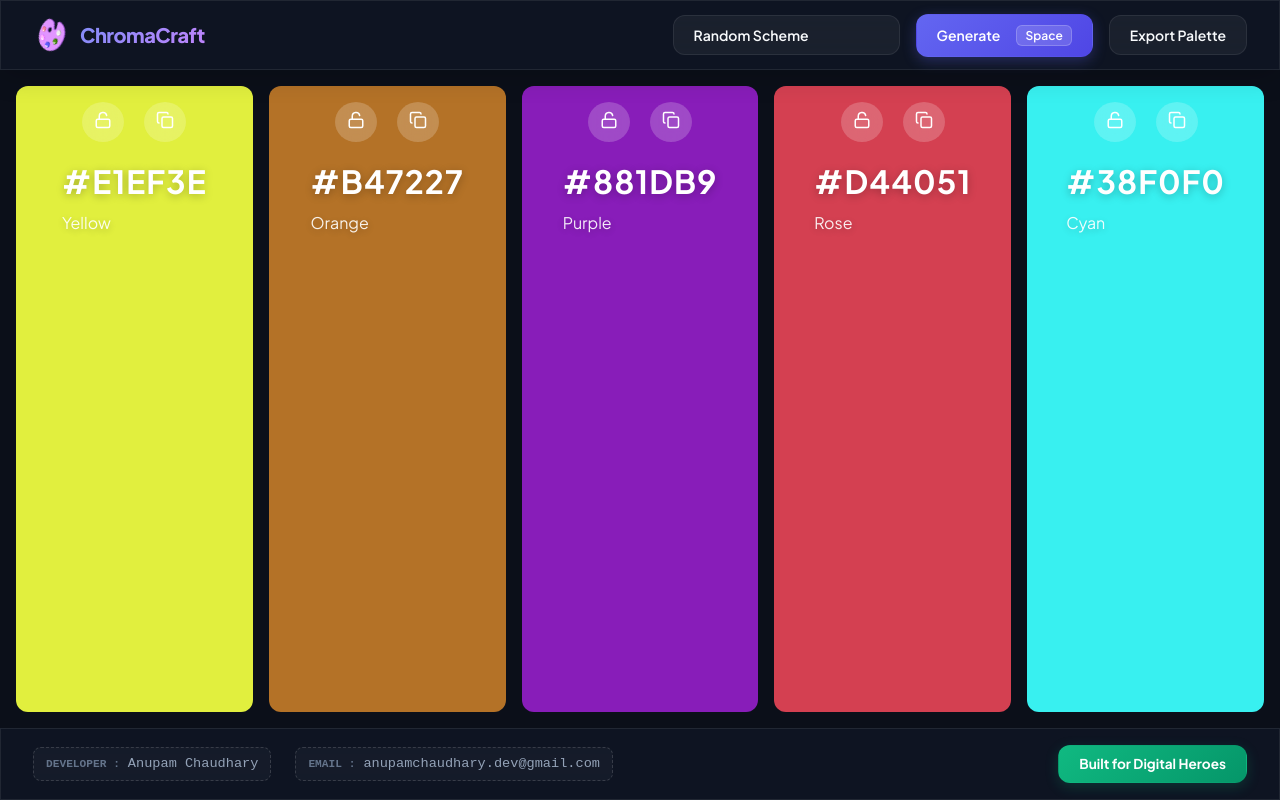
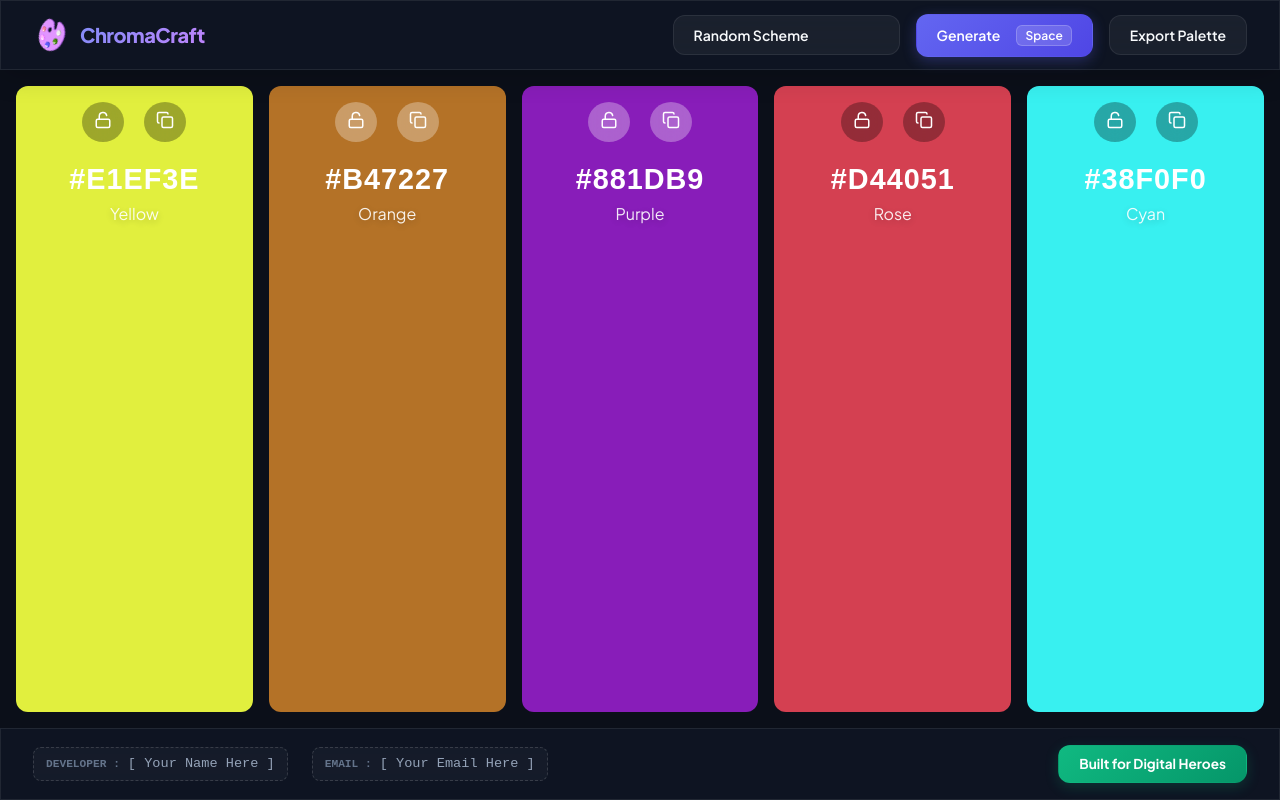
Before and after one commit to anupam311/chromacraft-digital-heroes-tool, a React (Vite) app: page / in a window 1280 px wide. Built offline with nearby package versions, Linux system fonts and the light colour scheme.

Commit message:
feat: implement editable hex input and adaptive text contrast

```diff
--- a/src/App.jsx
+++ b/src/App.jsx
@@ -8,11 +8,12 @@ import {
   generatePalette,
   copyToClipboard,
   hslToHex,
+  hexToHsl,
   getColorName,
 } from "./utils/color";
 
-const DEVELOPER_NAME = "Anupam Chaudhary";
-const DEVELOPER_EMAIL = "anupamchaudhary.dev@gmail.com";
+const DEVELOPER_NAME = "";
+const DEVELOPER_EMAIL = "";
 
 export default function App() {
   const [harmonyMode, setHarmonyMode] = useState('random');
@@ -20,6 +21,8 @@ export default function App() {
   const [selectedIndex, setSelectedIndex] = useState(null);
   const [copiedColor, setCopiedColor] = useState("");
   const [showExport, setShowExport] = useState(false);
+
+  console.log(colors);
 
   const handleGenerate = () => {
     const newPalette = generatePalette(harmonyMode);
@@ -77,11 +80,18 @@ export default function App() {
           [property]: value,
         };
 
-        updated.hex = hslToHex(
-          updated.h,
-          updated.s,
-          updated.l
-        );
+        if (property === "hex") {
+          const newHSL = hexToHsl(value);
+          updated.h = newHSL.h;
+          updated.s = newHSL.s;
+          updated.l = newHSL.l
+        } else {
+          updated.hex = hslToHex(
+            updated.h,
+            updated.s,
+            updated.l
+          )
+        };
 
         updated.name = getColorName(updated.h);
         return updated;
@@ -124,6 +134,9 @@ export default function App() {
             onMouseLeft={() => setSelectedIndex(null)}
             onLock={() => toggleLock(index)}
             onCopy={() => copyColor(index)}
+            onHexChange={(value) =>
+              updateColor(index, "hex", value)
+            }
             onHueChange={(value) =>
               updateColor(index, "h", value)
             }
--- a/src/components/Column.jsx
+++ b/src/components/Column.jsx
@@ -8,6 +8,7 @@ function Column({
   onMouseLeft,
   onLock,
   onCopy,
+  onHexChange,
   onHueChange,
   onSaturationChange,
   onLightnessChange,
@@ -20,13 +21,14 @@ function Column({
       onMouseLeave={onMouseLeft}
     >
       {/* Top Controls */}
-      <div className="column-top">
+      <div className="column-top" >
         <button
           className={`icon-btn ${color.locked ? "locked" : ""}`}
           onClick={(e) => {
             e.stopPropagation();
             onLock();
           }}
+          style={{ backgroundColor: color.l > 50? "rgba(0, 0, 0, 0.3)" : "rgba(255, 255, 255, 0.3)" }}
         >
           {color.locked ? (
             <Lock size={18} strokeWidth={2} />
@@ -41,6 +43,7 @@ function Column({
             onCopy();
           }}
           title="Copy HEX"
+          style={{ backgroundColor: color.l > 50? "rgba(0, 0, 0, 0.3)" : "rgba(255, 255, 255, 0.3)" }}
         >
           <Copy size={18} strokeWidth={2} />
         </button>
@@ -48,8 +51,15 @@ function Column({
 
       {/* Color Info */}
       <div className="column-info">
-        <h2>{color.hex}</h2>
-        <p>{color.name}</p>
+        <input
+          type="text"
+          value={color.hex.toUpperCase()}
+          onChange={(e) => onHexChange(e.target.value)}
+          maxlength="7"
+          style={{ color: color.l > 70 ? "#111827" : "#ffffff" }}
+        />
+
+        <p style={{ color: color.l > 70 ? "#111827" : "#ffffff" }}>{color.name}</p>
       </div>
 
       {/* HSL Controls */}
--- a/src/index.css
+++ b/src/index.css
@@ -280,8 +280,6 @@ select.btn-secondary:hover {
 
   cursor: pointer;
 
-  background: rgba(255, 255, 255, 0.2);
-
   backdrop-filter: blur(10px);
 
   transition: all 0.2s ease;
@@ -289,12 +287,10 @@ select.btn-secondary:hover {
 
 .icon-btn:hover {
   transform: scale(1.1);
-
-  background: rgba(255, 255, 255, 0.3);
 }
 
 .icon-btn.locked {
-  background: rgba(255, 255, 255, 0.35);
+  background: rgba(0, 0, 0, 0.35);
   border: 2px solid rgba(255, 255, 255, 0.8);
   transform: scale(1.05);
 }
@@ -304,22 +300,52 @@ select.btn-secondary:hover {
 .column-info {
   padding: 15px;
 
-  color: white;
+  display: flex;
+  flex-direction: column;
+  align-items: center;
 
   text-shadow: 0 2px 8px rgba(0, 0, 0, 0.25);
 }
 
-.column-info h2 {
-  font-size: 2rem;
-  font-weight: 700;
+.column-info input {
 
-  margin-bottom: 6px;
+    background: transparent;
+    border: none;
+    outline: none;
 
-  letter-spacing: 1px;
+    font-size: 1.8rem;
+    font-weight: 700;
+    letter-spacing: 1px;
+
+    text-align: center;
+
+    border-radius: 10px;
+
+    padding: 6px 10px;
+
+    transition: all 0.25s ease;
+
+    cursor: text;
+}
+
+.column-info input:hover{
+  background: rgba(255, 255, 255, 0.12);
+}
+
+.column-info input:focus{
+  background: rgba(255, 255, 255, 0.18);
+  box-shadow:  0 0 0 2px rgba(255, 255, 255, 0.25);
+  transform: scale(1.03);
+}
+
+.column-info input::-ms-clear{
+  display: none;
 }
 
 .column-info p {
   font-size: 1rem;
+
+  padding: 0px 10px;
 
   opacity: 0.9;
 }
```
